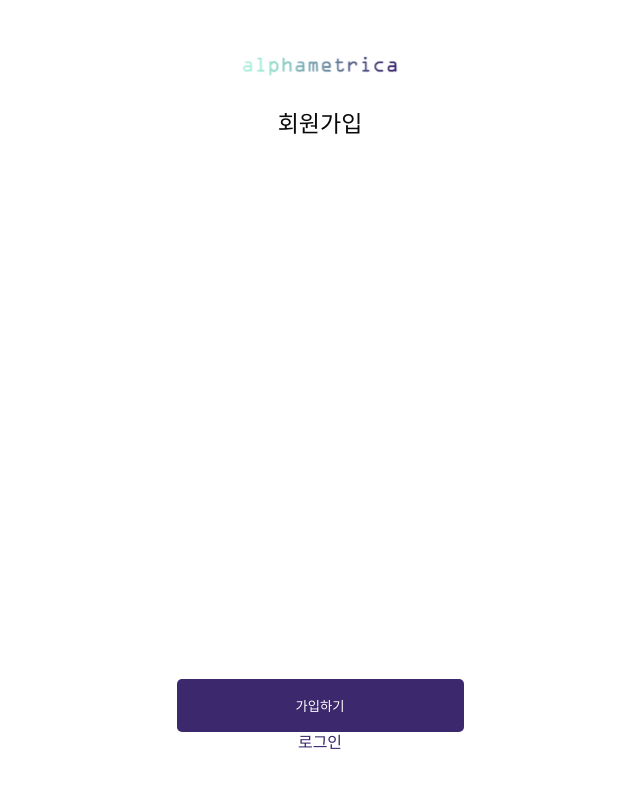
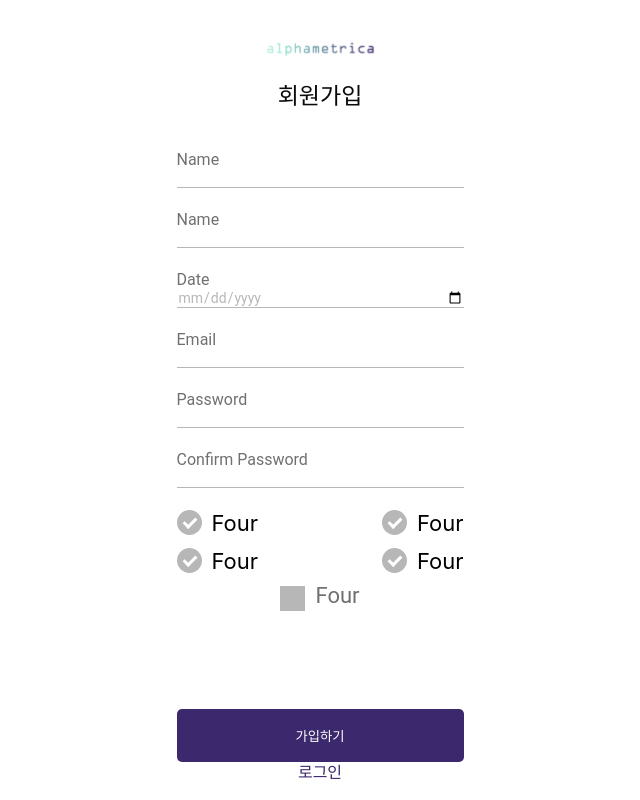
Before and after one commit to Gokul199602/Loginapp, a React (Create React App) app: page /register in a window 1280 px wide. Shown: the whole page, without its empty margins (320-960 px from the left). Built offline with nearby package versions, Linux system fonts and the light colour scheme.

Commit message:
Registration Form Update

```diff
--- a/src/App.css
+++ b/src/App.css
@@ -1,3 +1,8 @@
+:root {
+  --default: #3B286D;
+  --light:#B7B7B7;
+}
+
 .appContainer
 {
   width: 414px;
@@ -16,11 +21,14 @@
 {
   display: flex;
   position: relative;
+  justify-content: center;
 }
 
 .container>div
 {
-  flex:1;
+  display: flex;
+  flex-direction: column;
+  justify-content: space-between;
 }
 
 .appContainer .svg--container.logoText
@@ -30,6 +38,195 @@
     width: 40%;
     margin: auto;
 }
+.buttonElement
+{
+    margin-bottom: 18px;
+}
+
+
+/* Forms */
+.form
+{
+  display: flex;
+  flex-direction: column;
+}
+.form>label
+{
+  font-family: Roboto;
+  color:  #707070;
+  font-style: normal;
+  font-weight: normal;
+  font-size: 16px;
+  line-height: 19px;
+  display: flex;
+  flex-direction: column;
+}
+
+.form>label:not(:last-child)
+{
+  margin-bottom: 22px;
+}
+
+.form>label input::placeholder,
+.form>label input
+{
+
+font-family: Roboto;
+font-style: normal;
+font-weight: normal;
+font-size: 14px;
+line-height: 16px;
+color: #B7B7B7;
+}
+
+.form>label input
+{
+  border: none;
+  border-bottom: 1px solid #B7B7B7;
+  outline: none;
+}
+
+.form>label input:focus
+{
+  border-bottom: 1px solid var(--default);
+}
+
+.form .checkboxContainer {
+  display: block;
+  position: relative;
+  padding-left: 35px;
+  margin-bottom: 12px;
+  cursor: pointer;
+  font-size: 22px;
+  -webkit-user-select: none;
+  -moz-user-select: none;
+  -ms-user-select: none;
+  user-select: none;
+}
+
+/* Hide the browser's default checkbox */
+.form .checkboxContainer input {
+  position: absolute;
+  opacity: 0;
+  cursor: pointer;
+  height: 0;
+  width: 0;
+}
+
+/* Create a custom checkbox */
+.form .checkmark {
+  position: absolute;
+  top: 0;
+  left: 0;
+  height: 25px;
+  width: 25px;
+  background-color: var(--light);
+}
+
+.form .chooseOption
+{
+  display: flex;
+  justify-content: space-between;
+}
+
+/* On mouse-over, add a grey background color */
+.form .checkboxContainer:hover input ~ .checkmark {
+  background-color: var(--light);
+}
+
+/* When the checkbox is checked, add a blue background */
+.form .checkboxContainer input:checked ~ .checkmark {
+  background-color: var(--default);
+}
+
+/* Create the checkmark/indicator (hidden when not checked) */
+.form .checkmark:after {
+  content: "";
+  position: absolute;
+  display: none;
+}
+
+/* Show the checkmark when checked */
+.form .checkboxContainer input:checked ~ .checkmark:after {
+  display: block;
+}
+
+/* Style the checkmark/indicator */
+.form .checkboxContainer .checkmark:after {
+  left: 9px;
+  top: 5px;
+  width: 5px;
+  height: 10px;
+  border: solid white;
+  border-width: 0 3px 3px 0;
+  -webkit-transform: rotate(45deg);
+  -ms-transform: rotate(45deg);
+  transform: rotate(45deg);
+}
+/* The container */
+.form .radioContainer {
+  display: block;
+  position: relative;
+  padding-left: 35px;
+  margin-bottom: 12px;
+  cursor: pointer;
+  font-size: 22px;
+  -webkit-user-select: none;
+  -moz-user-select: none;
+  -ms-user-select: none;
+  user-select: none;
+}
+
+/* Hide the browser's default radio button */
+.form .radioContainer input {
+  position: absolute;
+  opacity: 0;
+  cursor: pointer;
+}
+
+/* Create a custom radio button */
+.form .radioContainer .checkmark {
+  position: absolute;
+  top: 0;
+  left: 0;
+  height: 25px;
+  width: 25px;
+  background-color: var(--light);
+  border-radius: 50%;
+}
+.form .radioContainer .checkmark::after
+{
+  content: '';
+  display: block;
+  left: 9px;
+  top: 5px;
+  width: 5px;
+  height: 10px;
+  border: solid white;
+  border-width: 0 3px 3px 0;
+  transform: rotate( 45deg);
+}
+
+/* On mouse-over, add a grey background color */
+.form .radioContainer:hover input ~ .checkmark {
+  background-color: var(--light);
+}
+
+/* When the radio button is checked, add a blue background */
+.form .radioContainer input:checked ~ .checkmark {
+  background-color: var(--default);
+}
+
+/* Create the indicator (the dot/circle - hidden when not checked) */
+.form .checkmark:after {
+  content: "";
+  position: absolute;
+  display: none;
+}
+
+
+
+/* Forms */
 
 
 /* Utilites */
@@ -60,6 +257,10 @@
   color: #3B286D;
 }
 
+.mg-lg
+{
+  margin-top: 14%;
+}
 .mg-md
 {
   margin-top: 10%;
@@ -76,10 +277,10 @@
 {
   text-align: center;
 }
-.buttonElement
+.max-content-center
 {
-  position: absolute;
-  bottom: 6%;
-  width: 100%;
+  width: max-content;
+  margin: auto;
 }
+
 /* Utilites */
--- a/src/components/Button/Button.css
+++ b/src/components/Button/Button.css
@@ -6,7 +6,7 @@
 }
 .mainButton
 {
-    background: #3B286D;
+    background: var(--default);
     color: #fff;
     width: 287px;
     height: 53px;
--- a/src/components/Form/Registration/Registration.js
+++ b/src/components/Form/Registration/Registration.js
@@ -1,10 +1,57 @@
 import React from 'react';
-import styles from './Registration.css';
+// import styles from './Registration.css';
 
 const Registration = () => (
-  <div className={styles.Registration}>
-    <h1>Registration component</h1>
-  </div>
+  <form className="form mg-lg">
+  <label>
+     Name
+     <input type="text" name="name" />
+   </label>
+   <label>
+     Name
+     <input type="text" name="name" />
+   </label>
+   <label>
+     Date
+     <input type="date" name="name" placeholder="dd-mm-yyyy" />
+   </label>
+   <label>
+     Email
+     <input type="email" name="name" />
+   </label>
+   <label>
+     Password
+     <input type="password" name="name" />
+   </label>
+   <label>
+     Confirm Password
+     <input type="password" name="name" />
+   </label>
+   <div className="chooseOption">
+     <label class="radioContainer">Four
+       <input type="radio" name="radio"/>
+       <span class="checkmark"></span>
+     </label>
+     <label class="radioContainer">Four
+       <input type="radio" name="radio"/>
+       <span class="checkmark"></span>
+     </label>
+   </div>
+   <div className="chooseOption">
+     <label class="radioContainer">Four
+       <input type="radio" name="radio"/>
+       <span class="checkmark"></span>
+     </label>
+     <label class="radioContainer">Four
+       <input type="radio" name="radio"/>
+       <span class="checkmark"></span>
+     </label>
+   </div>
+   <label class="checkboxContainer max-content-center mg-lg">Four
+     <input type="checkbox" />
+     <span class="checkmark"></span>
+   </label>
+   </form>
 );
 
 export default Registration;
--- a/src/components/Main/Main.js
+++ b/src/components/Main/Main.js
@@ -6,6 +6,7 @@ import Logo from "../svg/Logo";
 
 const Main = () => (
   <div className="main">
+       <div className="main--topContainer">
         <LogoText/>
         <Logo />
         <div className="text-gradient text-center mg-md">
@@ -13,6 +14,7 @@ const Main = () => (
         </div>
         <div className="text-center normal--text mg-sm">
           <span>Lorem ipsum dolor sit amet, consetetur sadipscing elitr, sed diam</span>
+        </div>
        </div>
     <div className="buttonElement text-center">
       <Button text="가입하기" link="/register"/>
--- a/src/components/RegisterForm/RegisterForm.js
+++ b/src/components/RegisterForm/RegisterForm.js
@@ -1,11 +1,15 @@
 import React from 'react';
-import styles from './RegisterForm.css';
 import Header from '../Header/Header';
 import Button from "../Button/Button";
+import Registration from "../Form/Registration/Registration"
+
 
 const RegisterForm = () => (
    <div className="main">
-   <Header />
+   <div className="main--topContainer">
+     <Header />
+     <Registration />
+    </div>
    <div className="buttonElement text-center">
      <Button text="가입하기" link="/login"/>
      <div>
```
Lines whose indentation alone changed are shown as unchanged.
